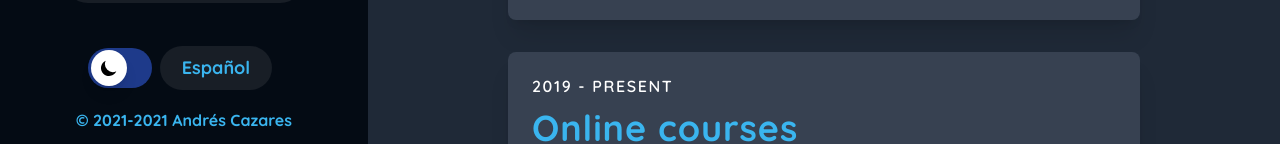
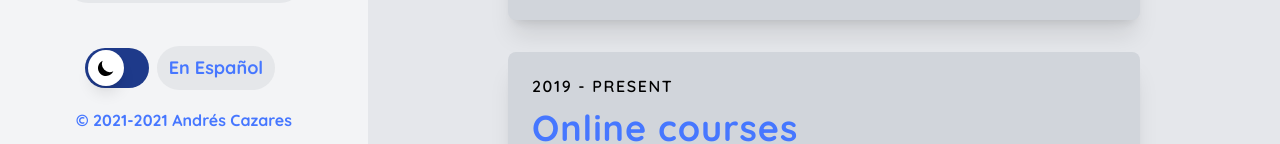
Before and after one commit to sayaskye/portfolio, a Next.js app: page /about in a window 1280 px wide. Shown: the part 594-738 px from the top of the page. Built offline with nearby package versions, Linux system fonts and the light colour scheme.

Commit message:
fix: dark theme and imports

```diff
--- a/components/Navbar/Footer.tsx
+++ b/components/Navbar/Footer.tsx
@@ -76,10 +76,10 @@
           </span>
         </Switch>
         <button
-          className="text-main-lightblue dark:text-main-blue dark:hover:text-white hover:text-black rounded-full py-2 px-3 text-lg font-bold w-1/2 mx-2 bg-gray-500/10 dark:bg-main-grey/10 hover:bg-main-blue/50 dark:hover:bg-main-blue/30 duration-300 ease-in border-none cursor-pointer"
+          className="text-main-lightblue dark:text-main-blue dark:hover:text-white hover:text-black rounded-full py-2 px-3 text-lg font-bold w-auto mx-2 bg-gray-500/10 dark:bg-main-grey/10 hover:bg-main-blue/50 dark:hover:bg-main-blue/30 duration-300 ease-in border-none cursor-pointer"
           onClick={locale === "es-MX" ? changeToEn : changeToEs}
         >
-          {locale === "es-MX" ? "English" : "Español"}
+          {locale === "es-MX" ? "In English" : "En Español"}
         </button>
       </div>
       <div className="my-3 mx-auto">
--- a/components/layout.tsx
+++ b/components/layout.tsx
@@ -8,11 +8,18 @@
   children: ReactNode;
 }
 const Layout = ({ children }: Props) => {
-  const { theme, setDarkEnabled, setLanguage } = useContext(configContext);
+  const { theme, setTheme, setDarkEnabled, setLanguage } =
+    useContext(configContext);
   useEffect(() => {
     if (window) {
       const themeStorage = localStorage.getItem("theme");
       const langStorage = localStorage.getItem("lang");
+
+      if (themeStorage === "dark") {
+        setTheme("dark");
+      } else {
+        setTheme("");
+      }
 
       if (themeStorage !== null) {
         if (themeStorage === "dark") {
```
Also changed, not shown: components/Navbar/Navbar.tsx (renamed from components/Navbar.tsx, +5 -5 lines).
